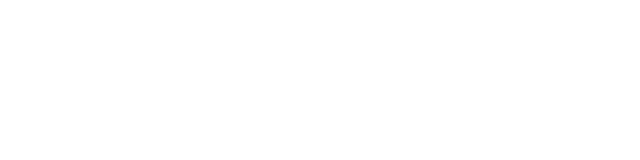
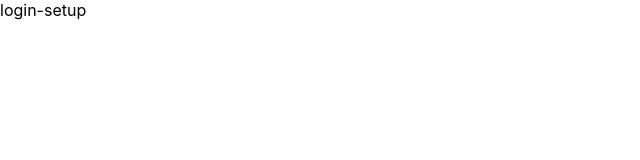
Before and after one commit to PreetS123/Face_Prep, a React (Create React App) app in the folder infinite_scrolling/: page / in a window 1280 px wide. Shown: the top 160 px of the page, without its empty margins (0-640 px from the left). Built offline with nearby package versions, Linux system fonts and the light colour scheme.

Commit message:
routing-done

```diff
--- a/infinite_scrolling/src/App.js
+++ b/infinite_scrolling/src/App.js
@@ -1,9 +1,15 @@
 import './App.css';
+import {Routes, Route} from 'react-router-dom';
+import { Home } from './Pages/Home';
+import { Login } from './Pages/Login';
 
 function App() {
   return (
     <div className="App">
-
+         <Routes>
+                <Route  path='/home' element={<Home/>}/>
+                <Route  path='/' element={<Login/>}/>
+         </Routes>
     </div>
   );
 }
--- /dev/null
+++ b/infinite_scrolling/src/Pages/Login.jsx
@@ -0,0 +1,12 @@
+import React from 'react';
+
+
+
+export const Login=()=>{
+
+    return (
+        <>
+        login-setup
+        </>
+    )
+}
--- a/infinite_scrolling/src/index.js
+++ b/infinite_scrolling/src/index.js
@@ -2,11 +2,14 @@
 import ReactDOM from 'react-dom/client';
 import './index.css';
 import App from './App';
+import { BrowserRouter } from 'react-router-dom';
 
 
 const root = ReactDOM.createRoot(document.getElementById('root'));
 root.render(
   <>
+  <BrowserRouter>
     <App />
+    </BrowserRouter>
   </>
 );
```
